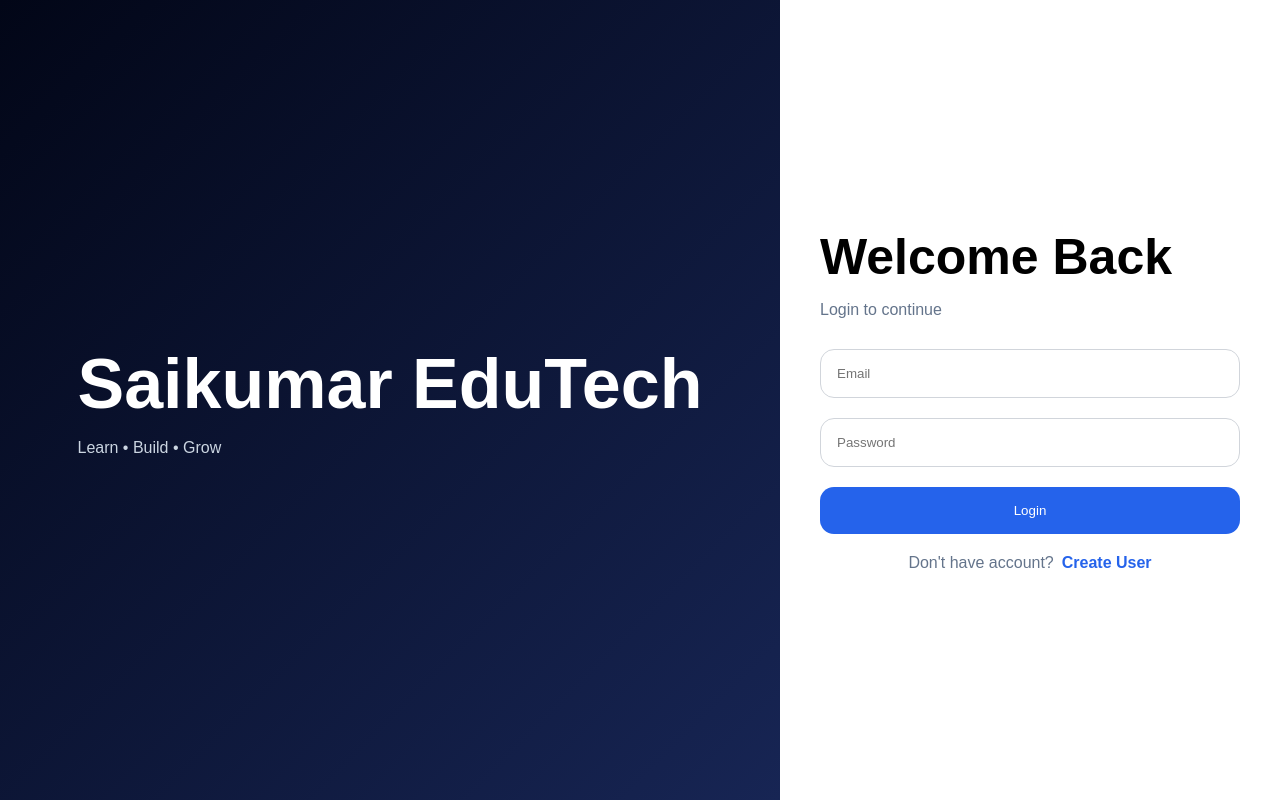
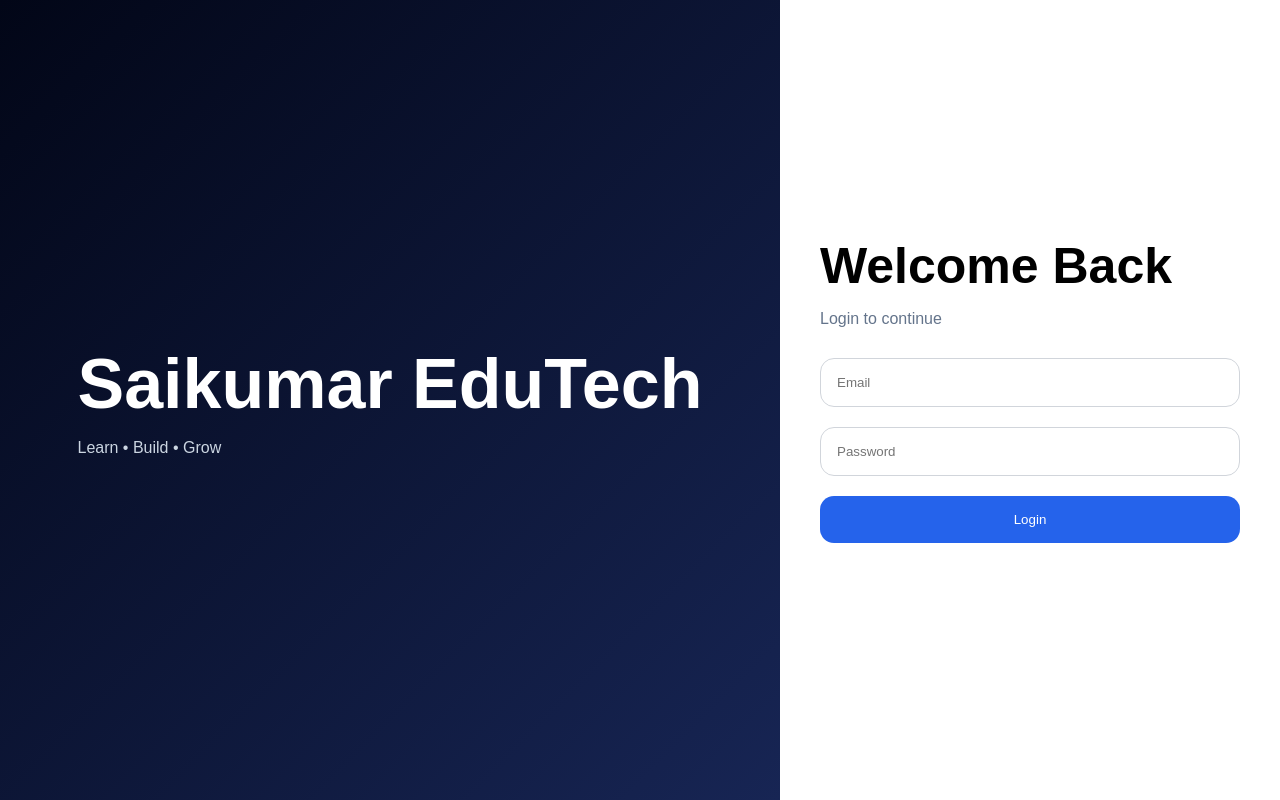
Before and after one commit to sunny01saikumar/saikumar-edutech-frontend, a React app: page / in a window 1280 px wide. Built offline with nearby package versions, Linux system fonts and the light colour scheme; the HTML template or start-up script is replaced by a standard one.

Commit message:
commented blog

```diff
--- a/src/components/Sidebar.jsx
+++ b/src/components/Sidebar.jsx
@@ -50,13 +50,13 @@ function Sidebar({ open, setOpen }) {
                     <span>Upload</span>
                 </NavLink>
 
-                <NavLink
+                {/* <NavLink
                     to="/blogs"
                     onClick={() => setOpen(false)}
                 >
                     <FaBookOpen />
                     <span>Blogs</span>
-                </NavLink>
+                </NavLink> */}
 
             </div>
 
--- a/src/pages/Login.jsx
+++ b/src/pages/Login.jsx
@@ -163,7 +163,7 @@ function Login() {
     }}
 >
 
-    Don't have account?
+    {/* Don't have account?
 
     <span
 
@@ -181,7 +181,7 @@ function Login() {
 
         Create User
 
-    </span>
+    </span> */}
 
 </p>
 
```
